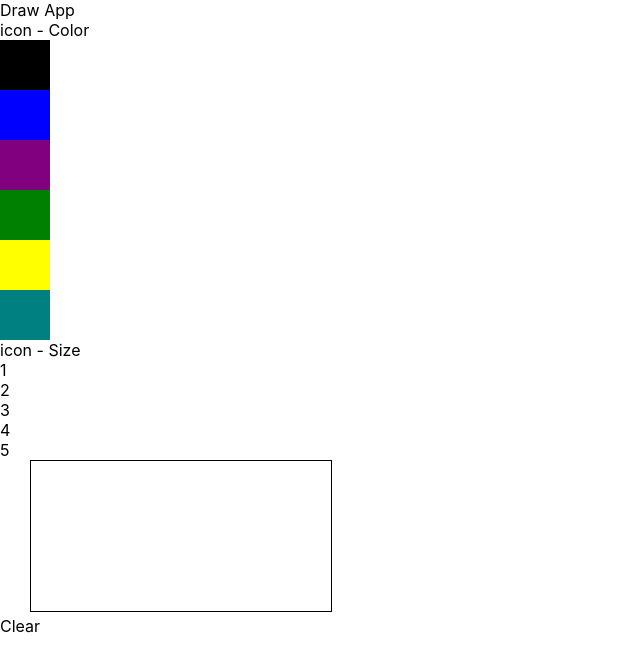
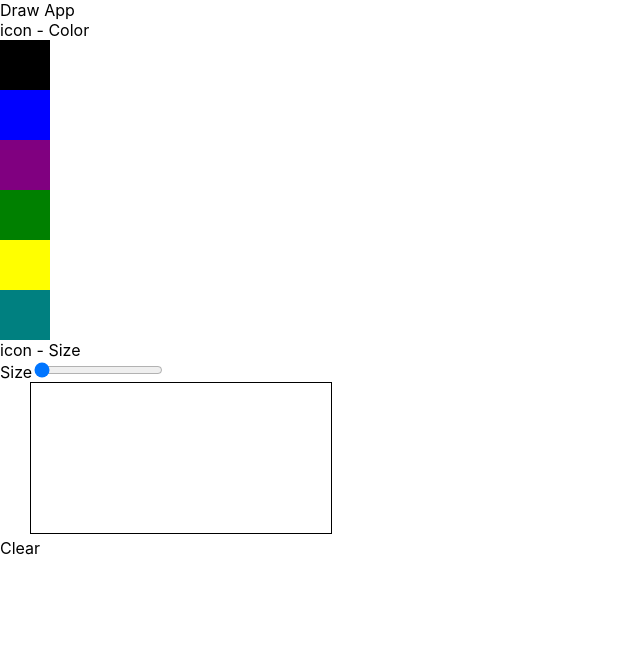
Before and after one commit to dancema21/drawing-app, a React (Create React App) app: page / in a window 1280 px wide. Shown: the top 672 px of the page, without its empty margins (0-640 px from the left). Built offline with nearby package versions, Linux system fonts and the light colour scheme.

Commit message:
add range input type

```diff
--- a/src/components/ChangeableCanvas.js
+++ b/src/components/ChangeableCanvas.js
@@ -9,7 +9,7 @@ const ChangeableCanvas = () => {
 
   return (
     <div>
-      <ParametersBar setSize={setSize} setColor={setColor} />
+      <ParametersBar size={size} setSize={setSize} setColor={setColor} />
       <Canvas size={size} color={color} />
     </div>
   );
--- a/src/components/ParametersBar.js
+++ b/src/components/ParametersBar.js
@@ -2,6 +2,7 @@ import Parameter from "./Parameter";
 
 const ParametersBar = (props) => {
   const setSize = props.setSize;
+  const size = props.size;
   const setColor = props.setColor;
 
   return (
@@ -22,13 +23,10 @@ const ParametersBar = (props) => {
         })}
       </Parameter>
       <Parameter name={"Size"} />
-      {["1", "2", "3", "4", "5"].map((number) => {
-        return (
-          <div key={number} onClick={() => setSize(number)}>
-            {number}
+          <div>
+            <label htmlFor="size">Size</label>
+            <input type="range" id="size" name="size" min="1" max="6" onChange={(e) => setSize(e.target.value)} value={size} />
           </div>
-        );
-      })}
     </div>
   );
 };
```
